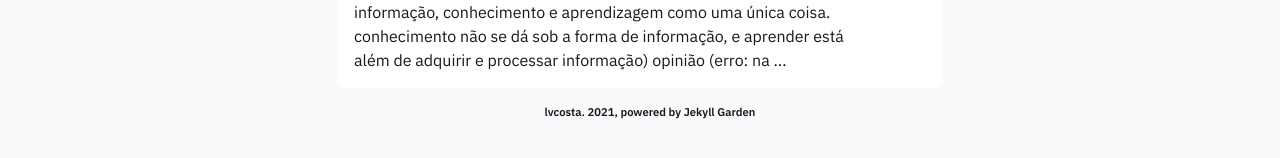
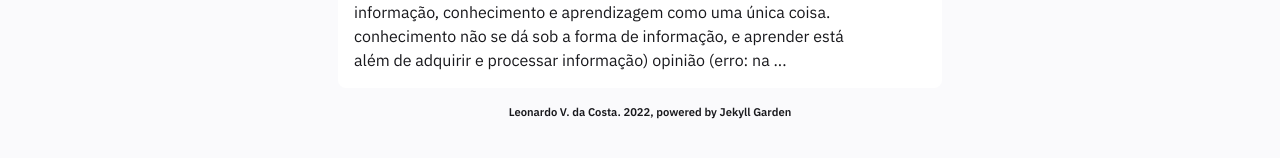
Before and after one commit to lvcosta/lvcosta.github.io, a Jekyll site: the page built from pages/index.md, in a window 1280 px wide. Shown: the part 601-759 px from the top of the page. Built offline with Jekyll 4.4.1, drawn with Linux system fonts in a browser that asks for light colours.

Commit message:
Update _config.yml

```diff
--- a/_config.yml
+++ b/_config.yml
@@ -30,8 +30,8 @@ url: "https://jekyll-garden.github.io/" # the base hostname & protocol for your
 
 heading: Bloco de notas # Change this
 copyright:
-  year: 2021
-  msg: lvcosta # This is a mandatory attribute for copyright to be displayed ; If deleting this, edit at footer layout.
+  year: 2022
+  msg: Leonardo V. da Costa # This is a mandatory attribute for copyright to be displayed ; If deleting this, edit at footer layout.
 
 
 #####################################################################
```
